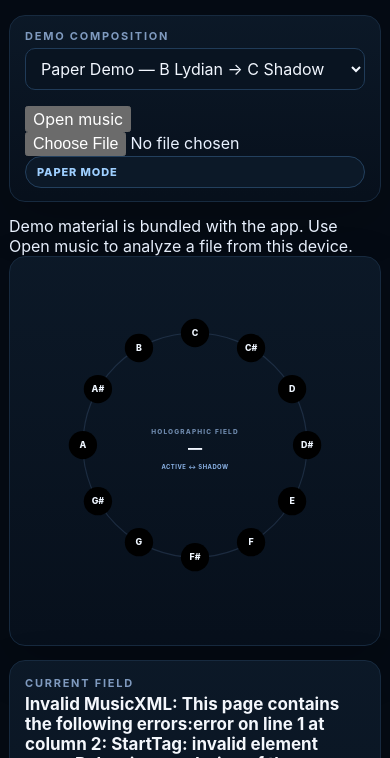
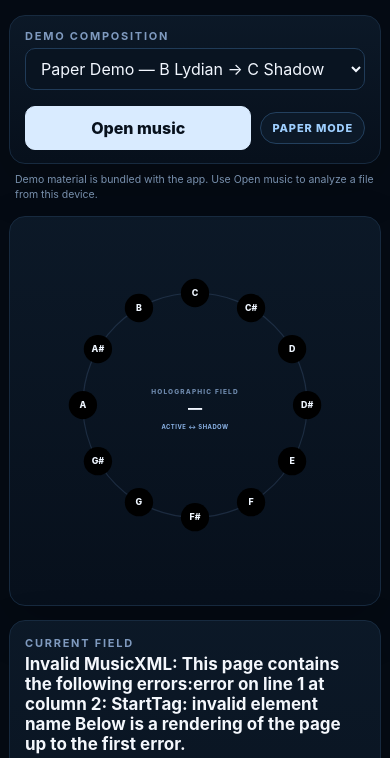
Before and after one commit to caoomahony-lab/caoomahony.github.io, a website with bundled scripts: page holographic-harmony/index.html in a window 390 px wide. Shown: the part 86-844 px from the top of the page. Built offline with nearby package versions, Linux system fonts and the light colour scheme; files whose address does not match are found by name.

Commit message:
style(hhf3): add mobile local-music controls

```diff
--- a/holographic-harmony/src/styles/app.css
+++ b/holographic-harmony/src/styles/app.css
@@ -58,8 +58,8 @@ h1 { margin: 3px 0 0; font-size: clamp(22px, 4vw, 34px); font-weight: 650; lette
   box-shadow: 0 18px 50px rgba(0,0,0,.18);
 }
 
-.controls-panel { padding: 13px 15px; margin-bottom: 14px; }
-.track-selector { display: flex; flex-direction: column; gap: 5px; min-width: min(520px, 76vw); }
+.controls-panel { padding: 13px 15px; margin-bottom: 8px; }
+.track-selector { display: flex; flex-direction: column; gap: 5px; min-width: min(520px, 62vw); }
 select {
   color: #f2f7ff;
   background: #091421;
@@ -67,6 +67,26 @@ select {
   padding: 9px 11px;
   border-radius: 10px;
   outline: none;
+}
+.source-actions { display: flex; align-items: center; justify-content: flex-end; gap: 9px; flex-wrap: wrap; }
+.open-file-button {
+  color: #08111d;
+  background: #d9ebff;
+  border: 1px solid #d9ebff;
+  border-radius: 10px;
+  padding: 9px 13px;
+  font-weight: 800;
+  cursor: pointer;
+  white-space: nowrap;
+}
+.open-file-button:active { transform: translateY(1px); }
+.local-file-input { display: none; }
+.local-source-note {
+  margin: 0 2px 14px;
+  padding: 0 4px;
+  color: #7890ad;
+  font-size: 11px;
+  line-height: 1.45;
 }
 
 .visual-grid {
@@ -121,6 +141,7 @@ select {
   color: #f5f8ff; background: #13263c; border: 1px solid #2a4b6e; border-radius: 10px;
   cursor: pointer;
 }
+.play-button:disabled { opacity: .38; cursor: not-allowed; }
 .seek { width: 100%; accent-color: #f35473; }
 .time-readout { font-variant-numeric: tabular-nums; color: #a9bdd6; min-width: 96px; text-align: right; font-size: 12px; }
 .timeline-card { margin-top: 14px; padding: 12px 14px 8px; }
@@ -142,9 +163,12 @@ select {
   .hhv-header { align-items: flex-start; }
   .status-pill { margin-top: 2px; }
   .controls-panel { flex-direction: column; align-items: stretch; }
-  .mode-badge { align-self: flex-start; }
+  .source-actions { justify-content: space-between; width: 100%; }
+  .open-file-button { flex: 1 1 auto; min-height: 44px; }
+  .mode-badge { flex: 0 0 auto; }
   .circle-card { height: 390px; min-height: 390px; }
   .diagnostics { grid-template-columns: 1fr; }
   .transport { gap: 9px; }
   .time-readout { min-width: 78px; font-size: 11px; }
+  .local-source-note { font-size: 10.5px; }
 }
```
